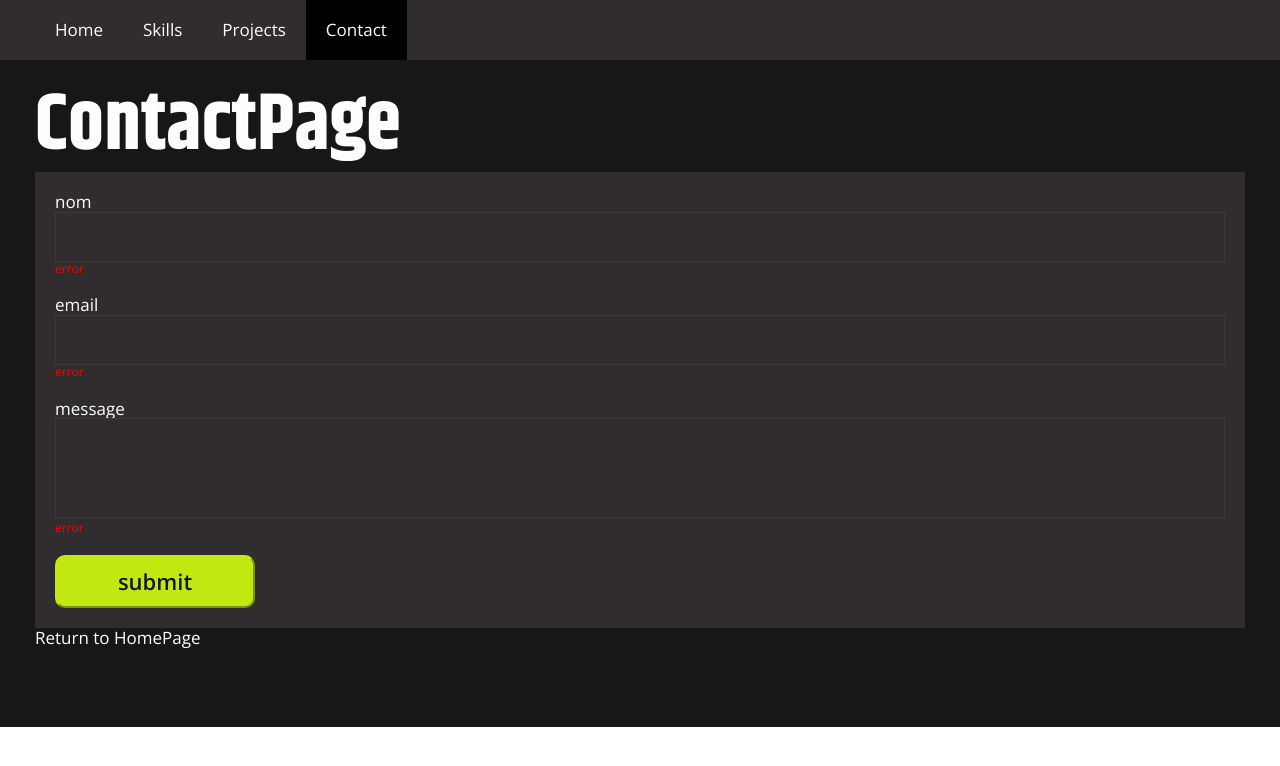
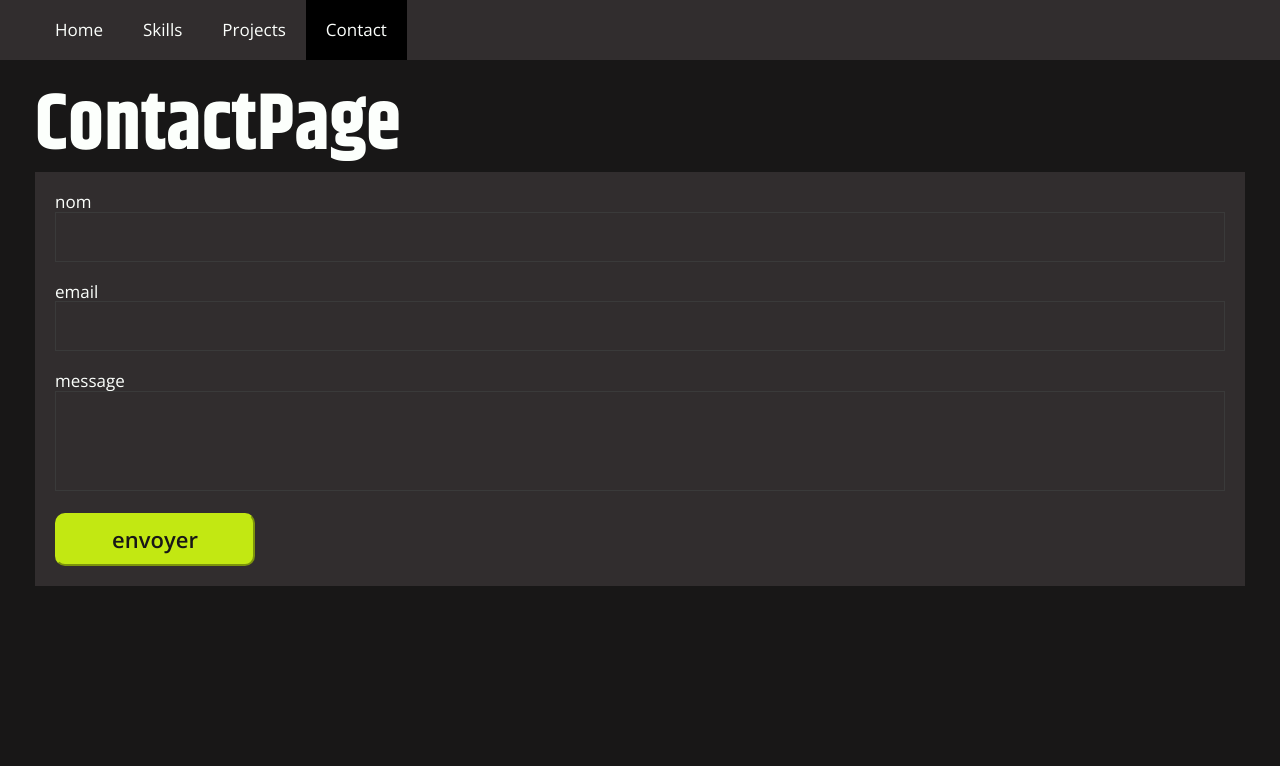
Before and after one commit to Evil-dave-dev/react-portfolio, a Next.js app: page /ContactPage in a window 1280 px wide. Shown: the top 766 px of the page. Built offline with nearby package versions, Linux system fonts and the light colour scheme.

Commit message:
errors management in form

```diff
--- a/components/Button.js
+++ b/components/Button.js
@@ -1,10 +1,10 @@
 import React from "react";
 import styles from "../styles/components/_button.module.scss";
 
-function Button({ label, onClick, disabled }) {
+function Button({ children, onClick, disabled }) {
   return (
     <button className={styles.main} onClick={onClick} disabled={disabled}>
-      {label}
+      {children}
     </button>
   );
 }
--- a/components/ContactForm.js
+++ b/components/ContactForm.js
@@ -1,83 +1,150 @@
 import {
   faCheckCircle,
   faExclamationCircle,
+  faSpinner,
 } from "@fortawesome/free-solid-svg-icons";
 import { FontAwesomeIcon } from "@fortawesome/react-fontawesome";
+import { useForm } from "react-hook-form";
+import { useState } from "react";
+import Button from "./Button";
 import styles from "../styles/components/_contactform.module.scss";
-import Button from "./Button";
-import { useState } from "react";
+
+const Input = ({
+  label,
+  register,
+  required,
+  errors,
+  watch,
+  pattern,
+  type = "input",
+}) => {
+  const value = watch(label);
+  return (
+    <div className={styles.row}>
+      <label className={styles.label}>{label}</label>
+      {type === "textarea" ? (
+        <textarea
+          className={`${styles.textarea} ${
+            errors[label] ? styles.input_error : ""
+          }`}
+          {...register(label, {
+            required: `${label} obligatoire`,
+            pattern: pattern,
+          })}
+          aria-invalid={errors[label] ? "true" : "false"}
+        />
+      ) : (
+        <input
+          className={`${styles.input} ${
+            errors[label] ? styles.input_error : ""
+          }`}
+          {...register(label, {
+            required: `${label} obligatoire`,
+            pattern: pattern,
+          })}
+          aria-invalid={errors[label] ? "true" : "false"}
+        />
+      )}
+
+      {errors[label]?.type === "required" ? (
+        <>
+          <FontAwesomeIcon
+            icon={faExclamationCircle}
+            className={`${styles.icon} ${styles.icon_error}`}
+          />
+          <small className={styles.error}>{`${errors[label].message}`}</small>
+        </>
+      ) : errors[label]?.type === "pattern" ? (
+        <>
+          <FontAwesomeIcon
+            icon={faExclamationCircle}
+            className={`${styles.icon} ${styles.icon_error}`}
+          />
+          <small className={styles.error}>{`${errors[label].message}`}</small>
+        </>
+      ) : (
+        value && (
+          <FontAwesomeIcon
+            icon={faCheckCircle}
+            className={`${styles.icon} ${
+              errors[label] ? "" : styles.icon_success
+            }`}
+          />
+        )
+      )}
+    </div>
+  );
+};
 
 function ContactForm() {
-  const [formData, setFormData] = useState({
-    name: "",
-    email: "",
-    message: "",
+  const {
+    register,
+    handleSubmit,
+    formState: { errors, isSubmitting },
+    watch,
+    reset,
+  } = useForm({
+    mode: "onChange",
+    reValidateMode: "onChange",
   });
 
-  const handleChange = (e) => {
-    setFormData({ ...formData, [e.target.name]: e.target.value });
-  };
+  const [loading, setLoading] = useState(false);
 
-  const handleSubmit = (e) => {
-    e.preventDefault();
-    console.log("Formulaire envoyé :", formData);
-  };
+  const onSubmit = async (formData) => {
+    setLoading(true);
 
-  const handleClick = () => {
-    console.log("Button clicked!");
+    // console.log("Formulaire envoyé :", formData);
+    try {
+      const reponse = await fetch(
+        "https://react-portfolio-backend-rho.vercel.app/send-email",
+        {
+          method: "POST",
+          headers: { "Content-Type": "application/json" },
+          body: JSON.stringify(formData),
+        }
+      );
+      const data = await reponse.json();
+      console.log("réponse serveur: ", data);
+      reset();
+    } catch (error) {
+      console.error("erreur envoi" + error);
+    } finally {
+      setLoading(false);
+    }
   };
 
   return (
-    <form className={styles.form} onSubmit={handleSubmit}>
-      <div className={styles.row}>
-        <label className={styles.label} htmlFor="name">
-          nom
-        </label>
-        <input
-          className={styles.input}
-          type="text"
-          id="name"
-          name="name"
-          value={formData.name}
-          onChange={handleChange}
-        />
-        {/* <FontAwesomeIcon icon={faCheckCircle} className={styles.icon} />
-        <FontAwesomeIcon icon={faExclamationCircle} className={styles.icon} /> */}
-        <small className={styles.error}>error</small>
-      </div>
-      <div className={styles.row}>
-        <label className={styles.label} htmlFor="email">
-          email
-        </label>
-        <input
-          className={styles.input}
-          type="email"
-          id="email"
-          name="email"
-          value={formData.email}
-          onChange={handleChange}
-        />
-        {/* <FontAwesomeIcon icon={faCheckCircle} className={styles.icon} />
-        <FontAwesomeIcon icon={faExclamationCircle} className={styles.icon} /> */}
-        <small className={styles.error}>error</small>
-      </div>
-      <div className={styles.row}>
-        <label className={styles.label} htmlFor="message">
-          message
-        </label>
-        <textarea
-          className={styles.textarea}
-          id="message"
-          name="message"
-          value={formData.message}
-          onChange={handleChange}
-        />
-        {/* <FontAwesomeIcon icon={faCheckCircle} className={styles.icon} />
-        <FontAwesomeIcon icon={faExclamationCircle} className={styles.icon} /> */}
-        <small className={styles.error}>error</small>
-      </div>
+    <form className={styles.form} onSubmit={handleSubmit(onSubmit)}>
+      <Input
+        label="nom"
+        register={register}
+        required
+        errors={errors}
+        watch={watch}
+      />
+      <Input
+        label="email"
+        register={register}
+        required
+        errors={errors}
+        watch={watch}
+        pattern={{
+          value: /^[\w-.]+@([\w-]+\.)+[\w-]{2,4}$/,
+          message: "Veuillez entrer un email valide",
+        }}
+      />
+      <Input
+        label="message"
+        register={register}
+        required
+        errors={errors}
+        watch={watch}
+        type="textarea"
+      />
       <div className={styles.button}>
-        <Button label="submit" onClick={handleClick} />
+        <Button disabled={isSubmitting}>
+          {loading ? <FontAwesomeIcon icon={faSpinner} /> : "envoyer"}
+        </Button>
       </div>
     </form>
   );
--- a/pages/ContactPage.js
+++ b/pages/ContactPage.js
@@ -10,7 +10,6 @@ function ContactPage() {
       <main className={styles.main}>
         <h1>ContactPage</h1>
         <ContactForm />
-        <Link href="/">Return to HomePage</Link>
       </main>
     </>
   );
--- a/pages/ProjectsPage.js
+++ b/pages/ProjectsPage.js
@@ -8,7 +8,6 @@ function ProjectsPage() {
       <Navbar />
       <main className={styles.main}>
         <h1>Projects Page</h1>
-        <Link href="/">Return to HomePage</Link>
       </main>
     </>
   );
--- a/pages/SkillsPage.js
+++ b/pages/SkillsPage.js
@@ -8,7 +8,6 @@ function SkillsPage() {
       <Navbar />
       <main className={styles.main}>
         <h1>Skills Page</h1>
-        <Link href="/">Return to HomePage</Link>
       </main>
     </>
   );
--- a/styles/abstracts/_colors.scss
+++ b/styles/abstracts/_colors.scss
@@ -6,3 +6,6 @@ $primary: #181717;
 $secondary: #c2e812;
 $tertiary500: #312d2e;
 $tertiary100: #3a3a3a;
+
+$success: #4dc136;
+$danger: #f7458c;
--- a/styles/components/_button.module.scss
+++ b/styles/components/_button.module.scss
@@ -10,4 +10,8 @@
   font-weight: 600;
   padding: 1.2rem 2.8rem;
   border-radius: 1rem;
+  &:disabled {
+    opacity: 0.5;
+    cursor: not-allowed;
+  }
 }
--- a/styles/components/_contactform.module.scss
+++ b/styles/components/_contactform.module.scss
@@ -25,6 +25,9 @@
   padding: 1rem 2rem;
   border: 0.1rem solid $tertiary100;
   color: #fff;
+  &_error {
+    border-color: $danger;
+  }
 }
 
 .textarea {
@@ -35,15 +38,24 @@
 .icon {
   position: absolute;
   right: 1rem;
-  top: 1rem;
+  top: 3rem;
   width: 3rem;
   height: 3rem;
   color: #fff;
+  &_error {
+    color: $danger;
+  }
+  &_success {
+    color: $success;
+  }
 }
 
 .error {
-  color: red;
-  font-size: 1.2rem;
+  position: absolute;
+  left: 0;
+  bottom: -2rem;
+  color: $danger;
+  font-size: 1.4rem;
 }
 
 .button {
--- a/styles/pages/_contactpage.module.scss
+++ b/styles/pages/_contactpage.module.scss
@@ -3,4 +3,5 @@
 .main {
   padding: 8rem 3.5rem;
   background-color: $primary;
+  min-height: 100vh;
 }
--- a/styles/pages/_projectspage.module.scss
+++ b/styles/pages/_projectspage.module.scss
@@ -3,4 +3,5 @@
 .main {
   padding: 8rem 3.5rem;
   background-color: $primary;
+  min-height: 100vh;
 }
--- a/styles/pages/_skillspage.module.scss
+++ b/styles/pages/_skillspage.module.scss
@@ -3,4 +3,5 @@
 .main {
   padding: 8rem 3.5rem;
   background-color: $primary;
+  min-height: 100vh;
 }
```
